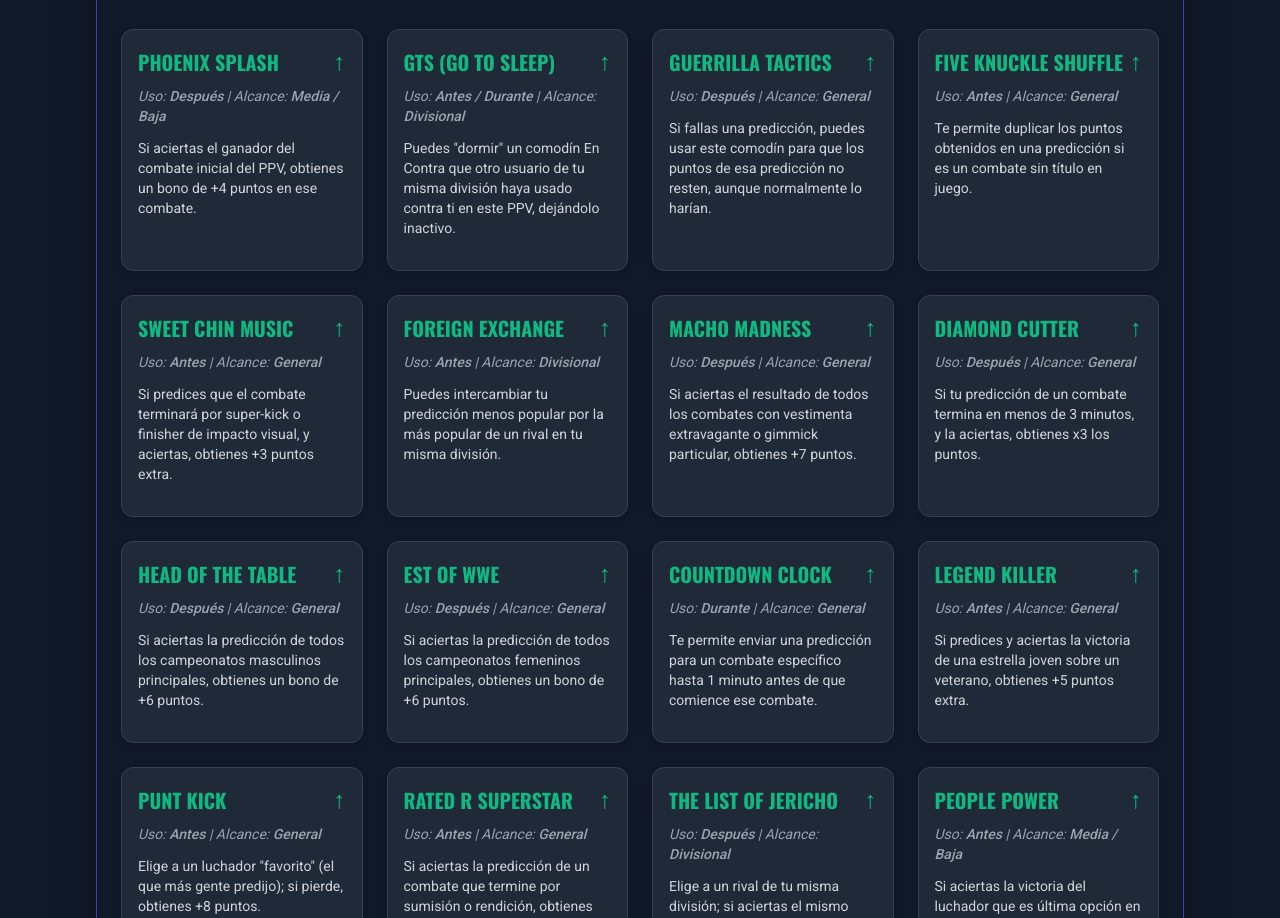
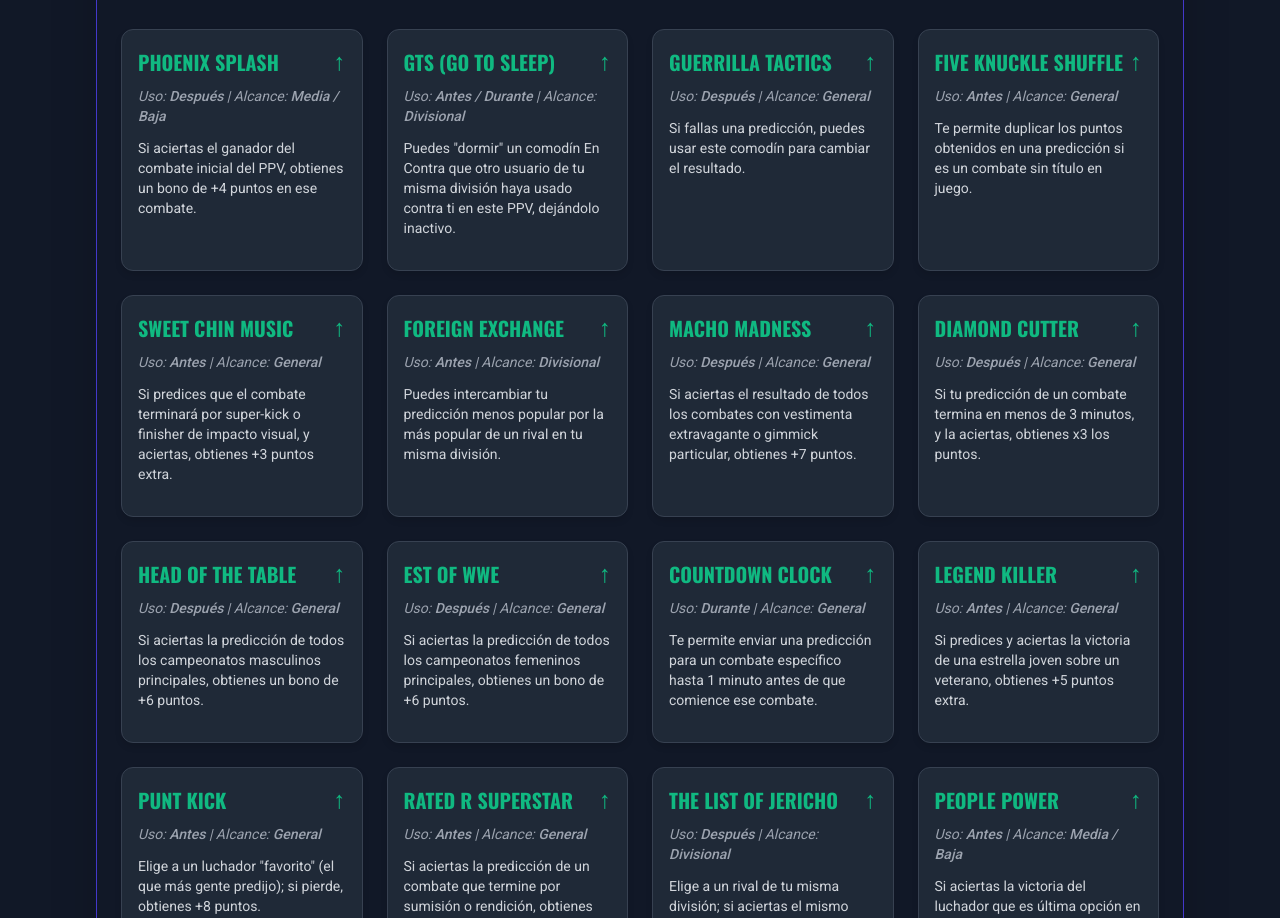
Before and after one commit to COYGCarlos/astu-porra, a plain HTML site: page index.html in a window 1280 px wide. Shown: the part 977-1895 px from the top of the page. Drawn offline with nearby package versions, Linux system fonts and the light colour scheme.

Commit message:
Update index.html

```diff
--- a/index.html
+++ b/index.html
@@ -341,7 +341,7 @@
             // A FAVOR (25)
             { id: 1, name: "Phoenix Splash", type: "favor", explanation: "Si aciertas el ganador del combate inicial del PPV, obtienes un bono de +4 puntos en ese combate.", use: "Después", orientation: "Media / Baja" },
             { id: 2, name: "GTS (Go to Sleep)", type: "favor", explanation: "Puedes \"dormir\" un comodín En Contra que otro usuario de tu misma división haya usado contra ti en este PPV, dejándolo inactivo.", use: "Antes / Durante", orientation: "Divisional" },
-            { id: 3, name: "Guerrilla Tactics", type: "favor", explanation: "Si fallas una predicción, puedes usar este comodín para que los puntos de esa predicción no resten, aunque normalmente lo harían.", use: "Después", orientation: "General" },
+            { id: 3, name: "Guerrilla Tactics", type: "favor", explanation: "Si fallas una predicción, puedes usar este comodín para cambiar el resultado.", use: "Después", orientation: "General" },
             { id: 4, name: "Five Knuckle Shuffle", type: "favor", explanation: "Te permite duplicar los puntos obtenidos en una predicción si es un combate sin título en juego.", use: "Antes", orientation: "General" },
             { id: 5, name: "Sweet Chin Music", type: "favor", explanation: "Si predices que el combate terminará por super-kick o finisher de impacto visual, y aciertas, obtienes +3 puntos extra.", use: "Antes", orientation: "General" },
             { id: 6, name: "Foreign Exchange", type: "favor", explanation: "Puedes intercambiar tu predicción menos popular por la más popular de un rival en tu misma división.", use: "Antes", orientation: "Divisional" },
```
